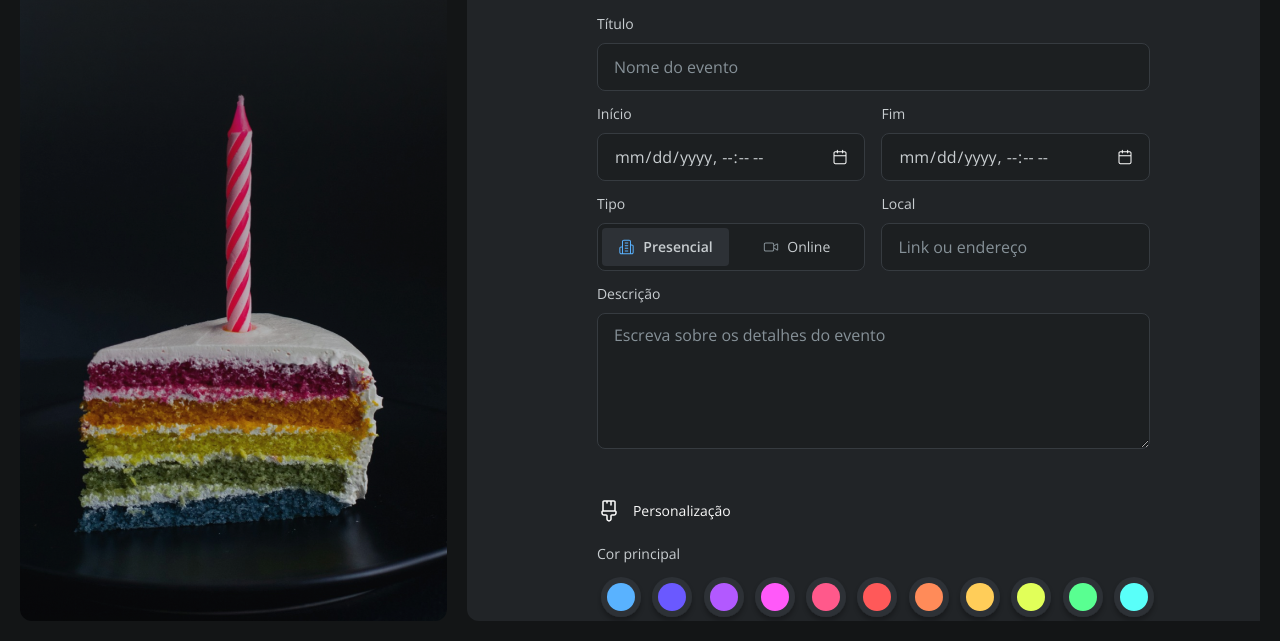
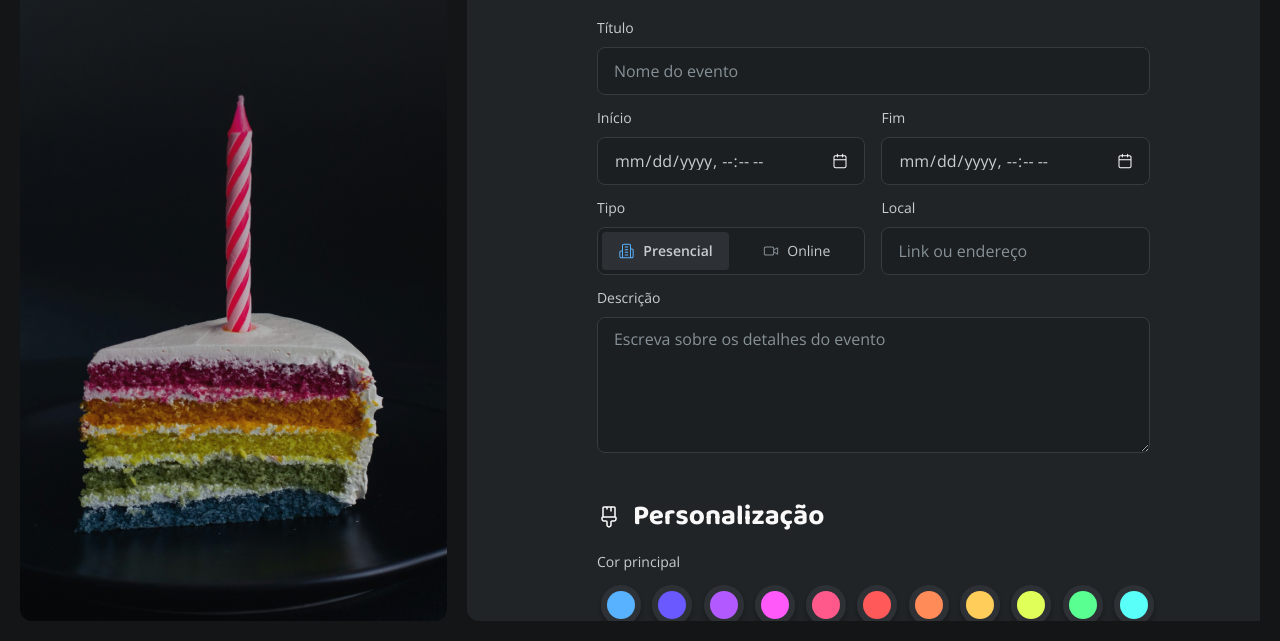
Before and after one commit to EditonR/FORMULARIO_DE_CONVITE, a plain HTML site: page index.html in a window 1280 px wide. Shown: the part 199-840 px from the top of the page. Drawn offline with nearby package versions, Linux system fonts and the light colour scheme.

Commit message:
Ajustando legend

```diff
--- a/styles/form.css
+++ b/styles/form.css
@@ -11,7 +11,7 @@
     align-items: center;
     gap: 0.75rem;
     margin-bottom: 1.5rem;
-    font: var(--text-sm);
+    font: var(--text-heading-md);
     color: var(--text-heading);
 
     & img {
```
